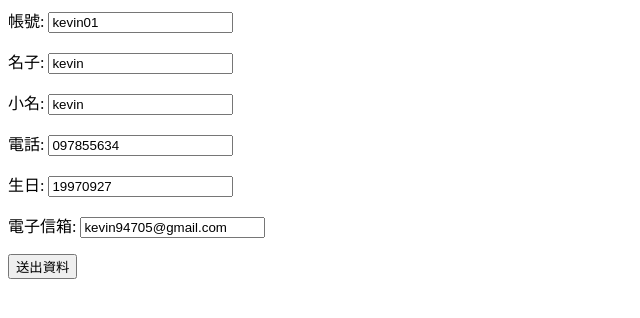
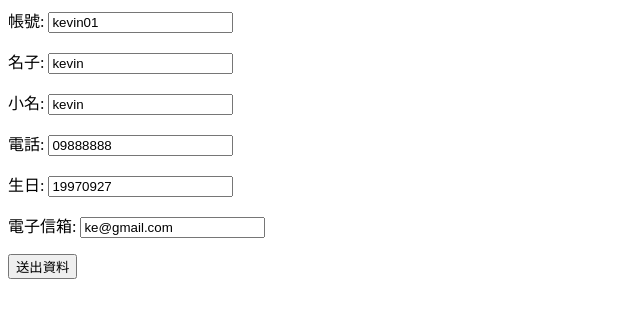
Before and after one commit to kevin94705/register, a PHP site: page /sign_up.php in a window 1280 px wide. Shown: the top 318 px of the page, without its empty margins (0-640 px from the left). Run offline with PHP 8.4, Linux system fonts and the light colour scheme.

Commit message:
Update sign_up.php

```diff
--- a/sign_up.php
+++ b/sign_up.php
@@ -2,9 +2,9 @@
     <p>帳號: <input type="text" name="acc" value="kevin01"></p>
     <p>名子: <input type="text" name="name" value="kevin"></p>
     <p>小名: <input name="nickname" type="text" value="kevin"></p>
-    <p>電話: <input name="phone" type="text"value="097855634"></p>
+    <p>電話: <input name="phone" type="text"value="09888888"></p>
     <p>生日: <input name="birthday" type="text"value="19970927"></p>
-    <p>電子信箱: <input name="email" type="text"value="kevin94705@gmail.com"></p>
+    <p>電子信箱: <input name="email" type="text"value="ke@gmail.com"></p>
 
     <p><input type="submit" value="送出資料"></p>
 
```
